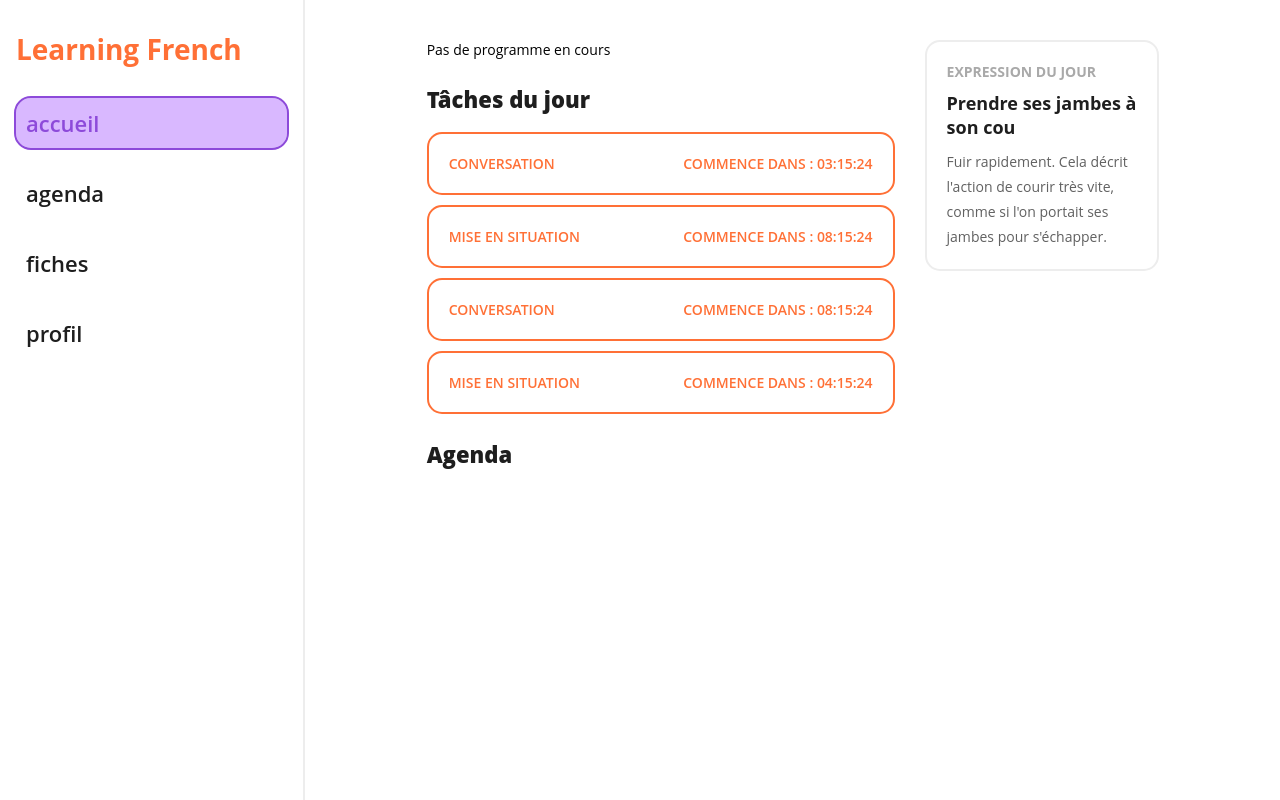
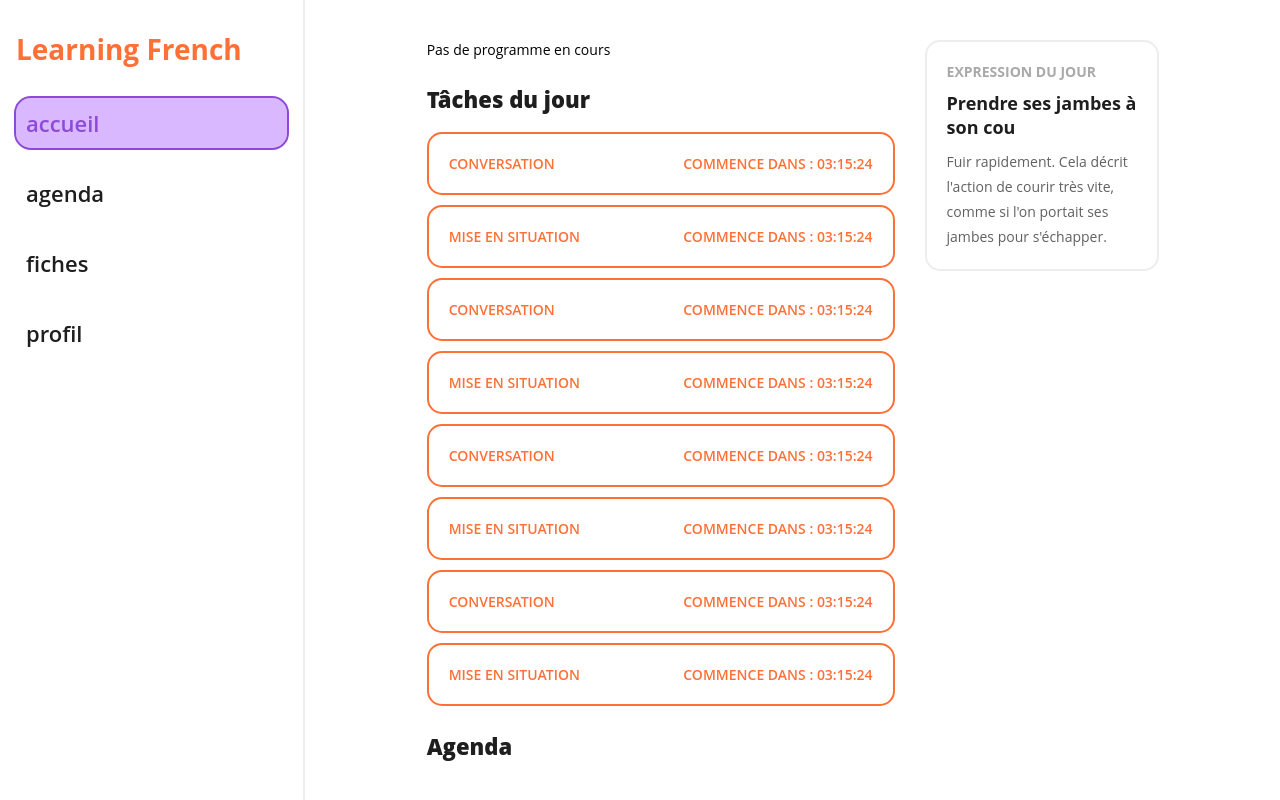
Before and after one commit to DonSkaa/FrenchLearningApp, a React (Create React App) app: page /dashboard in a window 1280 px wide. Built offline with nearby package versions, Linux system fonts and the light colour scheme.

Commit message:
enrichissement de formateddatabase

```diff
--- a/src/AppContainer/Context/EventContext.tsx
+++ b/src/AppContainer/Context/EventContext.tsx
@@ -20,10 +20,6 @@ function EventContextProvider(props: React.PropsWithChildren<{}>) {
         setEvents(userEvents)
     }, [])
 
-    useEffect(() => {
-        console.log(event);
-    }, [event])
-
     const getEvents = (userId: number) => {
         return events.filter(event => event.user_id === userId)
     }
--- /dev/null
+++ b/src/AppContainer/Context/UserProgramContext.tsx
@@ -0,0 +1,23 @@
+import { createContext, useEffect, useState } from "react"
+import { UserProgram } from "FormatedDatabase"
+
+interface UserProgramContextType {
+    userProgram: UserProgram[];
+}
+
+export const UserProgramContext = createContext<UserProgramContextType>({
+    userProgram: [],
+})
+
+function UserProgramContextProvider(props: React.PropsWithChildren<{}>) {
+
+    const [userProgram, setUserProgram] = useState<UserProgram[]>([])
+
+    return (
+        <UserProgramContext.Provider value={{ userProgram }}>
+            {props.children}
+        </UserProgramContext.Provider>
+    )
+}
+
+export default UserProgramContextProvider
--- a/src/FormatedDatabase.ts
+++ b/src/FormatedDatabase.ts
@@ -2,6 +2,7 @@ export interface User {
     id: number;
     name: string;
     last_name: string;
+    profile_image_path: string;
     mail: string;
     password: string;
     user_program_id: number;
@@ -12,6 +13,7 @@ export const user: User[] = [
         id: 1,
         name: 'Jean',
         last_name: 'Dupont',
+        profile_image_path: '',
         mail: 'jean.dupont@gmail.com',
         password: '1234',
         user_program_id: 1,
@@ -57,8 +59,8 @@ export const event: Event[] = [
         event_type: 'lesson',
         title: 'Mise en situation',
         date: "2024-05-01",
-        start: "2024-04-26T19:30:00Z",
-        end: "2024-04-26T20:00:00Z",
+        start: "2024-04-26T14:30:00Z",
+        end: "2024-04-26T15:00:00Z",
         meeting_link: "https://meet.google.com/aku-afqa-vmq",
     },
     {
@@ -67,8 +69,8 @@ export const event: Event[] = [
         event_type: 'lesson',
         title: 'Conversation',
         date: "2024-05-01",
-        start: "2024-05-01T19:30:00Z",
-        end: "2024-05-01T20:30:00Z",
+        start: "2024-05-01T14:30:00Z",
+        end: "2024-05-01T15:00:00Z",
         meeting_link: "https://meet.google.com/aku-afqa-vmq",
     },
     {
@@ -77,8 +79,48 @@ export const event: Event[] = [
         event_type: 'lesson',
         title: 'Mise en situation',
         date: "2024-05-01",
-        start: "2024-05-03T15:30:00Z",
-        end: "2024-05-03T16:00:00Z",
+        start: "2024-05-03T14:30:00Z",
+        end: "2024-05-03T15:00:00Z",
+        meeting_link: "https://meet.google.com/aku-afqa-vmq",
+    },
+    {
+        id: 5,
+        user_id: 1,
+        event_type: 'lesson',
+        title: 'Conversation',
+        date: "2024-05-01",
+        start: "2024-05-08T14:30:00Z",
+        end: "2024-05-08T15:00:00Z",
+        meeting_link: "https://meet.google.com/aku-afqa-vmq",
+    },
+    {
+        id: 6,
+        user_id: 1,
+        event_type: 'lesson',
+        title: 'Mise en situation',
+        date: "2024-05-01",
+        start: "2024-05-10T14:30:00Z",
+        end: "2024-05-10T15:00:00Z",
+        meeting_link: "https://meet.google.com/aku-afqa-vmq",
+    },
+    {
+        id: 7,
+        user_id: 1,
+        event_type: 'lesson',
+        title: 'Conversation',
+        date: "2024-05-01",
+        start: "2024-05-15T14:30:00Z",
+        end: "2024-05-15T15:00:00Z",
+        meeting_link: "https://meet.google.com/aku-afqa-vmq",
+    },
+    {
+        id: 8,
+        user_id: 1,
+        event_type: 'lesson',
+        title: 'Mise en situation',
+        date: "2024-05-01",
+        start: "2024-05-17T14:30:00Z",
+        end: "2024-05-17T15:00:00Z",
         meeting_link: "https://meet.google.com/aku-afqa-vmq",
     },
 ]
@@ -113,7 +155,6 @@ export interface Thematic {
     name: string;
     week_number: number;
     deck_id: number;
-
 }
 
 export const program: Program[] = [
@@ -123,27 +164,51 @@ export const program: Program[] = [
         thematics: [
             {
                 id: 1,
-                name: 'Nourriture',
+                name: 'La nourriture',
                 week_number: 1,
                 deck_id: 1,
             },
             {
                 id: 2,
-                name: 'Travail',
+                name: 'Le travail',
                 week_number: 2,
                 deck_id: 2,
             },
             {
                 id: 3,
-                name: 'Transport',
+                name: 'Les transports',
                 week_number: 3,
                 deck_id: 3,
             },
             {
                 id: 4,
-                name: 'Sport',
+                name: 'La salle de sport',
                 week_number: 4,
                 deck_id: 4,
+            },
+            {
+                id: 5,
+                name: 'La plage',
+                week_number: 5,
+                deck_id: 5,
+            },
+            {
+                id: 6,
+                name: 'La ville',
+                week_number: 6,
+                deck_id: 6,
+            },
+            {
+                id: 7,
+                name: 'La fête',
+                week_number: 7,
+                deck_id: 7,
+            },
+            {
+                id: 8,
+                name: 'La cuisine',
+                week_number: 8,
+                deck_id: 8,
             }
         ]
     },
@@ -169,7 +234,7 @@ export interface Deck {
 export const deck: Deck[] = [
     {
         id: 1,
-        name: 'Nourriture',
+        name: 'La nourriture',
         cards: [
             {
                 id: 1,
@@ -211,7 +276,7 @@ export const deck: Deck[] = [
     },
     {
         id: 2,
-        name: 'Travail',
+        name: 'Le travail',
         cards: [
             {
                 id: 5,
@@ -244,7 +309,7 @@ export const deck: Deck[] = [
     },
     {
         id: 3,
-        name: 'Transport',
+        name: 'Les transports',
         cards: [
             {
                 id: 8,
@@ -260,6 +325,30 @@ export const deck: Deck[] = [
                 deck_id: 3,
                 recto: 'buy a bus ticket',
                 verso: 'acheter un ticket de bus',
+                times_reviewed: 0,
+                last_review_date: null,
+                last_difficulty_level: null
+            }
+        ]
+    },
+    {
+        id: 4,
+        name: 'La salle de sport',
+        cards: [
+            {
+                id: 10,
+                deck_id: 4,
+                recto: 'go to the gym',
+                verso: 'aller à la salle',
+                times_reviewed: 0,
+                last_review_date: null,
+                last_difficulty_level: null
+            },
+            {
+                id: 11,
+                deck_id: 4,
+                recto: 'bench press',
+                verso: 'le développé couché',
                 times_reviewed: 0,
                 last_review_date: null,
                 last_difficulty_level: null
--- a/src/index.tsx
+++ b/src/index.tsx
@@ -4,12 +4,15 @@ import App from './App';
 import reportWebVitals from './reportWebVitals';
 import DeckContextProvider from 'AppContainer/Context/DeckContext';
 import EventContextProvider from 'AppContainer/Context/EventContext';
+import UserProgramContextProvider from 'AppContainer/Context/UserProgramContext';
 
 const root = ReactDOM.createRoot(document.getElementById('root')!);
 root.render(
-  <EventContextProvider>
-    <DeckContextProvider>
-      <App />
-    </DeckContextProvider>
-  </EventContextProvider>
+  <UserProgramContextProvider>
+    <EventContextProvider>
+      <DeckContextProvider>
+        <App />
+      </DeckContextProvider>
+    </EventContextProvider>
+  </UserProgramContextProvider>
 );
```
